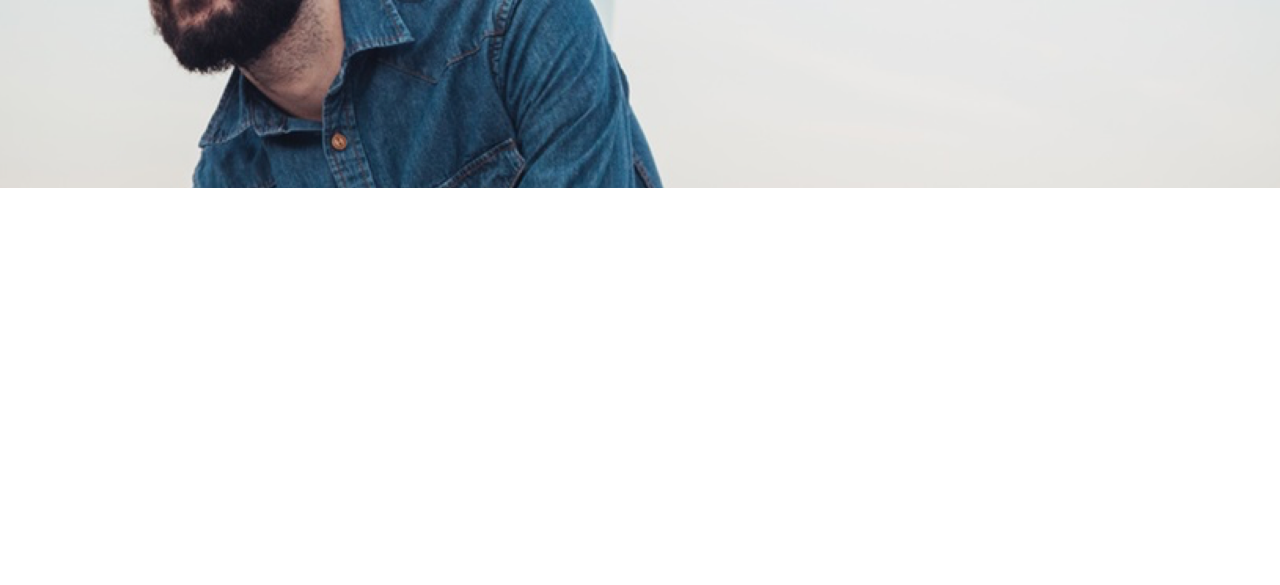
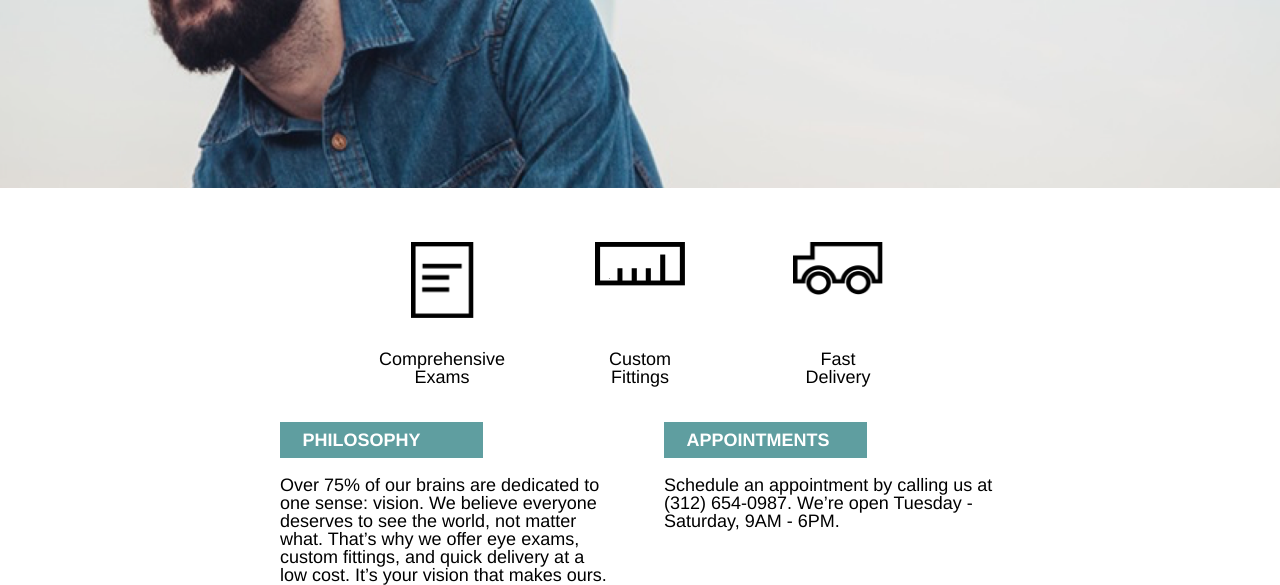
Before and after one commit to rachel-simpson/tortoiseshell, a plain HTML site: page index.html in a window 1280 px wide. Shown: the part 352-937 px from the top of the page. Before the commit the page ends 800 px from the top, so only its background shows below. Drawn offline with Linux system fonts and the light colour scheme.

Commit message:
HTML and CSS complete for main section

```diff
--- a/index.html
+++ b/index.html
@@ -10,13 +10,16 @@
 
   <!-- page header -->
   <header>
+    <!-- 960px wide page container -->
     <div class="container">
-      <!-- logo and nav menu -->
+      <!-- top banner -->
       <div class="banner">
+        <!-- logo and company name -->
         <div class="logo">
           <img src="./resources/images/logo-white.png" alt="Tortoiseshell Optics Logo">
           <span>Tortoiseshell Optics</span>
         </div>
+        <!-- nav menu options -->
         <nav>
           <span><a href="#">Services</a></span>
           <span><a href="#">Products</a></span>
@@ -32,11 +35,34 @@
 
   <!-- main section -->
   <section class="main">
-    <!-- services logos -->
-    <div class="services">
-    </div>
-    <!-- further info -->
-    <div class="info">
+    <!-- 960px wide page container -->
+    <div class="container">
+      <!-- services logos -->
+      <div class="services">
+        <div class="service one">
+          <img src="./resources/images/paper.png" alt="Paper Icon" id="paper">
+          <span>Comprehensive<br>Exams</span>
+        </div>
+        <div class="service two">
+          <img src="./resources/images/ruler.png" alt="Ruler Icon" id="ruler">
+          <span>Custom<br>Fittings</span>
+        </div>
+        <div class="service three">
+          <img src="./resources/images/truck.png" alt="Delivery Truck Icon" id="truck">
+          <span>Fast<br>Delivery</span>
+        </div>
+      </div>
+      <!-- further info -->
+      <div class="further-info">
+        <div class="info philosophy">
+          <h2>PHILOSOPHY</h2>
+          <p>Over 75% of our brains are dedicated to one sense: vision. We believe everyone deserves to see the world, not matter what. That’s why we offer eye exams, custom fittings, and quick delivery at a low cost. It’s your vision that makes ours.</p>
+        </div>
+        <div class="info appointments">
+          <h2>APPOINTMENTS</h2>
+          <p>Schedule an appointment by calling us at (312) 654-0987. We’re open Tuesday - Saturday, 9AM - 6PM.</p>
+        </div>
+      </div>
     </div>
   </section>
 
--- a/resources/stylesheet.css
+++ b/resources/stylesheet.css
@@ -13,8 +13,6 @@ header {
   background-position: center;
   background-size: cover;
   height: 30rem;
-  position: absolute;
-  width: 100%;
 }
 
 nav {
@@ -27,6 +25,7 @@ nav span {
 
 .container {
   margin: 0 auto;
+  padding-top: 1rem;
   width: 960px;
 }
 
@@ -35,7 +34,7 @@ nav span {
   background-color: cadetblue;
   display: flex;
   justify-content: space-between;
-  margin: 1rem auto 0 auto;
+  margin: 0 auto;
   font-weight: lighter;
   width: 100%;
 }
@@ -69,3 +68,63 @@ nav span {
 .headline h1 {
   padding: 1.5rem 5rem;
 }
+
+/* services section */
+
+.services {
+  display: flex;
+  justify-content: center;
+  height: 8rem;
+  margin: 2rem 0;
+}
+
+.service {
+  display: flex;
+  flex-direction: column;
+  align-items: center;
+  justify-content: space-between;
+  height: 8rem;
+  width: 5rem;
+  text-align: center;
+}
+
+.one,
+.two {
+  padding-right: 6rem;
+}
+
+#paper {
+  width: 3.5rem;
+}
+
+#ruler,
+#truck {
+  width: 5rem;
+}
+
+/* further info */
+h2 {
+  background-color: cadetblue;
+  color: white;
+  font-weight: bold;
+  padding: .5rem 0 .5rem 1.25rem;
+  width: 10rem;
+}
+
+p {
+  margin-top: 1rem;
+}
+
+.further-info {
+  display: flex;
+  justify-content: center;
+}
+
+.info {
+  display: inline-block;
+  width: 35%;
+}
+
+.philosophy {
+  margin-right: 5%;
+}
```
